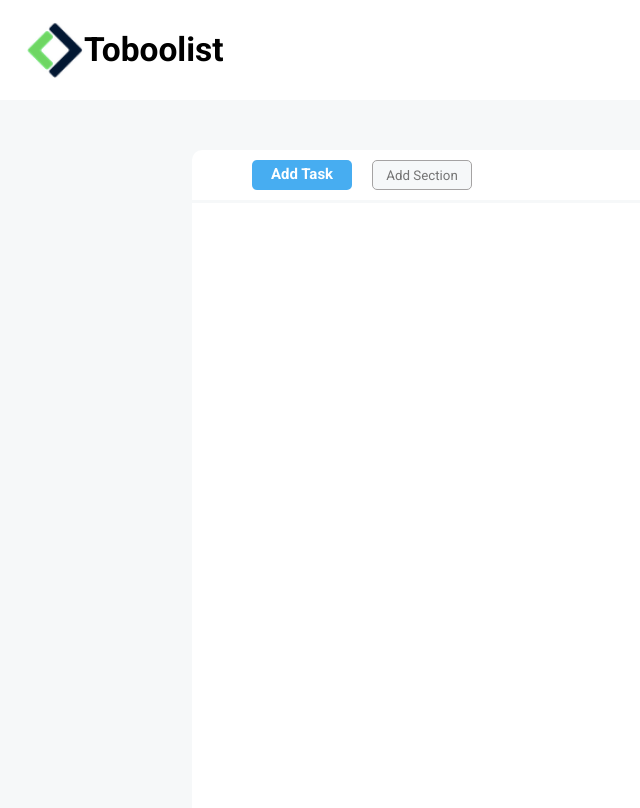
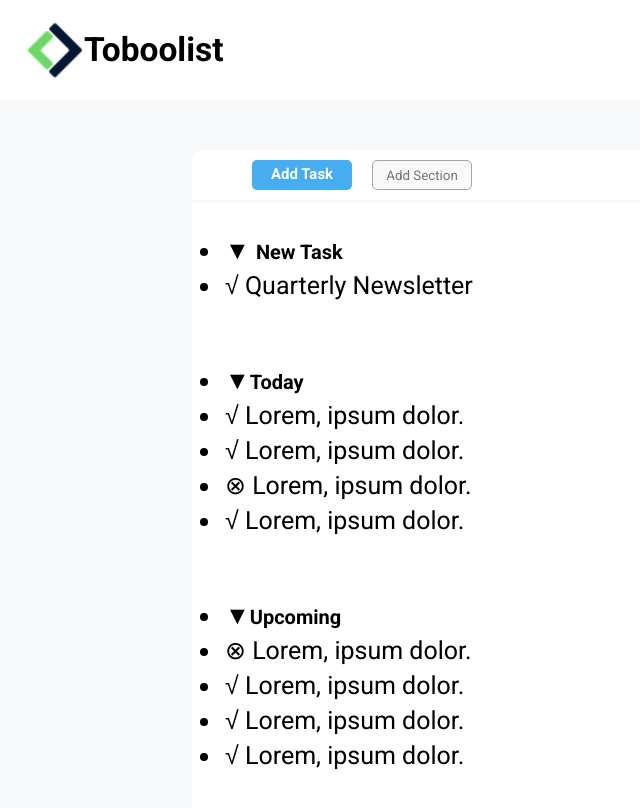
Before and after one commit to justwana-fly/html-css-toboolist, a plain HTML site: page index.html in a window 1280 px wide. Shown: the whole page, without its empty margins (0-640 px from the left). Drawn offline with Linux system fonts and the light colour scheme.

Commit message:
faccio list item

```diff
--- a/index.html
+++ b/index.html
@@ -24,6 +24,28 @@
 
 
 
-    <div class="container"></div>
+    <div class="container">
+
+     <ul>
+        <div class="space">
+          <li>&#9660; <span>New Task</span></li>
+          <li>&radic;  Quarterly Newsletter</li>
+        </div>
+        <div class="space">
+          <li>&#9660;<span>Today</span></li>
+          <li>&radic;  Lorem, ipsum dolor.</li>
+          <li>&radic; Lorem, ipsum dolor.</li>
+          <li>&otimes; Lorem, ipsum dolor.</li>
+          <li>&radic; Lorem, ipsum dolor.</li>
+        </div>
+        <div class="space">
+          <li>&#9660;<span>Upcoming</span></li>
+          <li>&otimes; Lorem, ipsum dolor.</li>
+          <li>&radic; Lorem, ipsum dolor.</li>
+          <li>&radic; Lorem, ipsum dolor.</li>
+          <li>&radic; Lorem, ipsum dolor.</li>
+        </div>
+     </ul>
+    </div>
 </body>
 </html>
--- a/style.css
+++ b/style.css
@@ -74,3 +74,24 @@
     border-bottom-left-radius: 10px;
     border-bottom-right-radius: 10px;
 }
+
+
+.container span {
+   font-size: 20px;
+   font-weight:600;
+   background-color: white;
+
+
+}
+.container li {
+    background-color: white;
+}
+.space{
+   background-color: white;
+   width: 100% ;
+   font-size: 25px;
+   padding: 30px;
+}
+li{
+    padding: 3px;
+}
```
